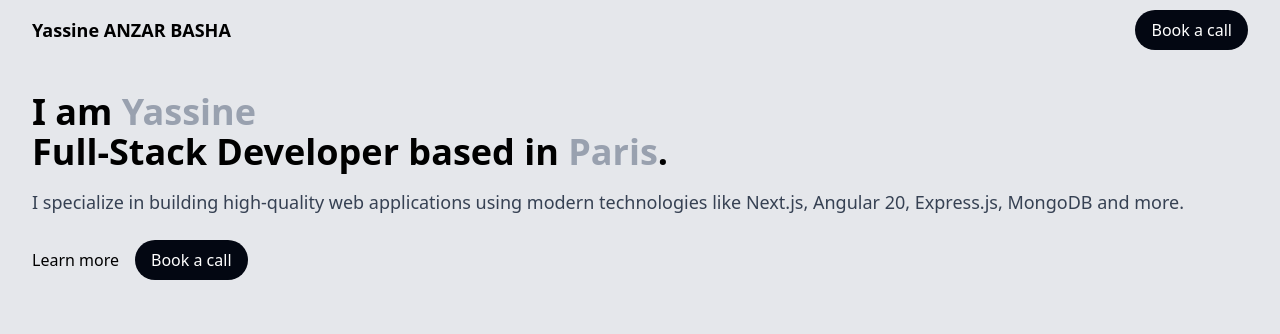
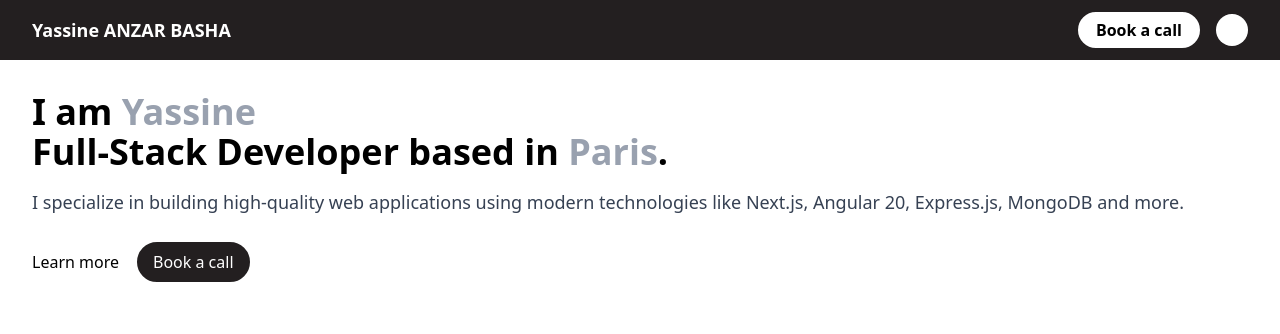
Before and after one commit to TheYassAnz/portfolio, a Next.js app in the folder app/: page / in a window 1280 px wide. Shown: the top 334 px of the page. Built offline with nearby package versions, Linux system fonts and the light colour scheme.

Commit message:
feat: update layout and navbar styles, enhance hero section with custom button, and remove unused button component

```diff
--- a/app/src/app/layout.tsx
+++ b/app/src/app/layout.tsx
@@ -14,7 +14,7 @@ export default function RootLayout({
 }>) {
   return (
     <html lang="en">
-      <body className="bg-gray-200">
+      <body>
         <Navbar />
         {children}
       </body>
--- a/app/src/app/page.tsx
+++ b/app/src/app/page.tsx
@@ -5,7 +5,7 @@ import ServiceSection from "@/components/service-section";
 export default function Home() {
   return (
     <>
-      <main className="max-w-7xl mx-auto md:px-8 px-4 grid space-y-10">
+      <main className="max-w-7xl mx-auto md:px-8 px-4 grid space-y-10 text-black">
         <HeroSection />
         <ServiceSection />
         <CalendlySection />
--- a/app/src/components/hero-section.tsx
+++ b/app/src/components/hero-section.tsx
@@ -1,5 +1,3 @@
-import Button from "./ui/button";
-
 export default function HeroSection() {
   return (
     <section className="grid items-center py-8">
@@ -16,7 +14,9 @@ export default function HeroSection() {
       </p>
       <div className="flex items-center gap-4">
         <button className="hover:cursor-pointer">Learn more</button>
-        <Button label="Book a call" />
+        <button className="px-4 py-2 bg-[#231F20] text-white rounded-3xl hover:opacity-80 hover:cursor-pointer border-2 transition">
+          Book a call
+        </button>
       </div>
     </section>
   );
--- a/app/src/components/navbar.tsx
+++ b/app/src/components/navbar.tsx
@@ -1,11 +1,54 @@
-import Button from "@/components/ui/button";
-
 export default function Navbar() {
   return (
-    <nav className="h-15 flex justify-between items-center md:px-8 px-4 max-w-7xl mx-auto">
+    <nav className="h-15 flex justify-between items-center md:px-8 px-4 max-w-7xl mx-auto bg-[#231F20] text-white">
       <span className="text-lg font-semibold">Yassine ANZAR BASHA</span>
       {/* CTA */}
-      <Button label="Book a call" />
+      <div className="flex items-center">
+        <button className="px-4 py-1 bg-white text-black rounded-3xl hover:bg-gray-100 hover:cursor-pointer border-white border-2 transition font-semibold">
+          Book a call
+        </button>
+        {/* Add linkedin icon */}
+        <svg
+          version="1.1"
+          id="Capa_1"
+          xmlns="http://www.w3.org/2000/svg"
+          viewBox="0 0 112.196 112.196"
+          className="w-8 h-8 ml-4 hover:cursor-pointer fill-white "
+        >
+          <g>
+            <circle cx="56.098" cy="56.097" r="56.098" />
+            <g>
+              <path
+                style={{ fill: "#00000" }}
+                d="M89.616,60.611v23.128H76.207V62.161c0-5.418-1.936-9.118-6.791-9.118
+			c-3.705,0-5.906,2.491-6.878,4.903c-0.353,0.862-0.444,2.059-0.444,3.268v22.524H48.684c0,0,0.18-36.546,0-40.329h13.411v5.715
+			c-0.027,0.045-0.065,0.089-0.089,0.132h0.089v-0.132c1.782-2.742,4.96-6.662,12.085-6.662
+			C83.002,42.462,89.616,48.226,89.616,60.611L89.616,60.611z M34.656,23.969c-4.587,0-7.588,3.011-7.588,6.967
+			c0,3.872,2.914,6.97,7.412,6.97h0.087c4.677,0,7.585-3.098,7.585-6.97C42.063,26.98,39.244,23.969,34.656,23.969L34.656,23.969z
+			 M27.865,83.739H41.27V43.409H27.865V83.739z"
+              />
+            </g>
+          </g>
+        </svg>
+        {/* <svg
+          className="w-6 h-6 ml-4 hover:cursor-pointer fill-white "
+          version="1.1"
+          id="Layer_1"
+          xmlns="http://www.w3.org/2000/svg"
+          viewBox="0 0 382 382"
+        >
+          <g id="SVGRepo_bgCarrier" stroke-width="0"></g>
+          <g
+            id="SVGRepo_tracerCarrier"
+            stroke-linecap="round"
+            stroke-linejoin="round"
+          ></g>
+          <g id="SVGRepo_iconCarrier">
+            {" "}
+            <path d="M347.445,0H34.555C15.471,0,0,15.471,0,34.555v312.889C0,366.529,15.471,382,34.555,382h312.889 C366.529,382,382,366.529,382,347.444V34.555C382,15.471,366.529,0,347.445,0z M118.207,329.844c0,5.554-4.502,10.056-10.056,10.056 H65.345c-5.554,0-10.056-4.502-10.056-10.056V150.403c0-5.554,4.502-10.056,10.056-10.056h42.806 c5.554,0,10.056,4.502,10.056,10.056V329.844z M86.748,123.432c-22.459,0-40.666-18.207-40.666-40.666S64.289,42.1,86.748,42.1 s40.666,18.207,40.666,40.666S109.208,123.432,86.748,123.432z M341.91,330.654c0,5.106-4.14,9.246-9.246,9.246H286.73 c-5.106,0-9.246-4.14-9.246-9.246v-84.168c0-12.556,3.683-55.021-32.813-55.021c-28.309,0-34.051,29.066-35.204,42.11v97.079 c0,5.106-4.139,9.246-9.246,9.246h-44.426c-5.106,0-9.246-4.14-9.246-9.246V149.593c0-5.106,4.14-9.246,9.246-9.246h44.426 c5.106,0,9.246,4.14,9.246,9.246v15.655c10.497-15.753,26.097-27.912,59.312-27.912c73.552,0,73.131,68.716,73.131,106.472 L341.91,330.654L341.91,330.654z"></path>{" "}
+          </g>
+        </svg> */}
+      </div>
     </nav>
   );
 }
--- a/app/src/components/ui/button.tsx
+++ /dev/null
@@ -1,7 +0,0 @@
-export default function Button({ label }: { label: string }) {
-  return (
-    <button className="px-4 py-2 bg-gray-950 text-white rounded-3xl hover:bg-gray-800 hover:cursor-pointer">
-      {label}
-    </button>
-  );
-}
```
